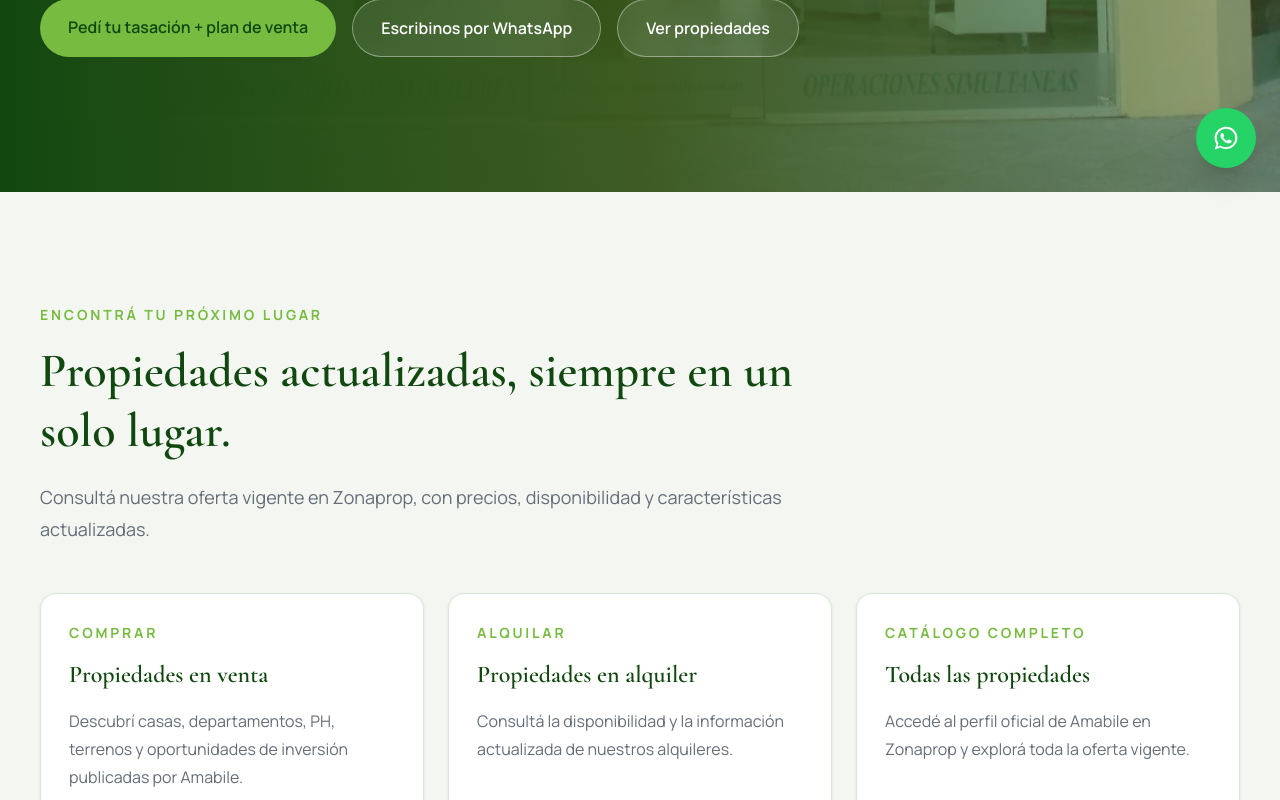
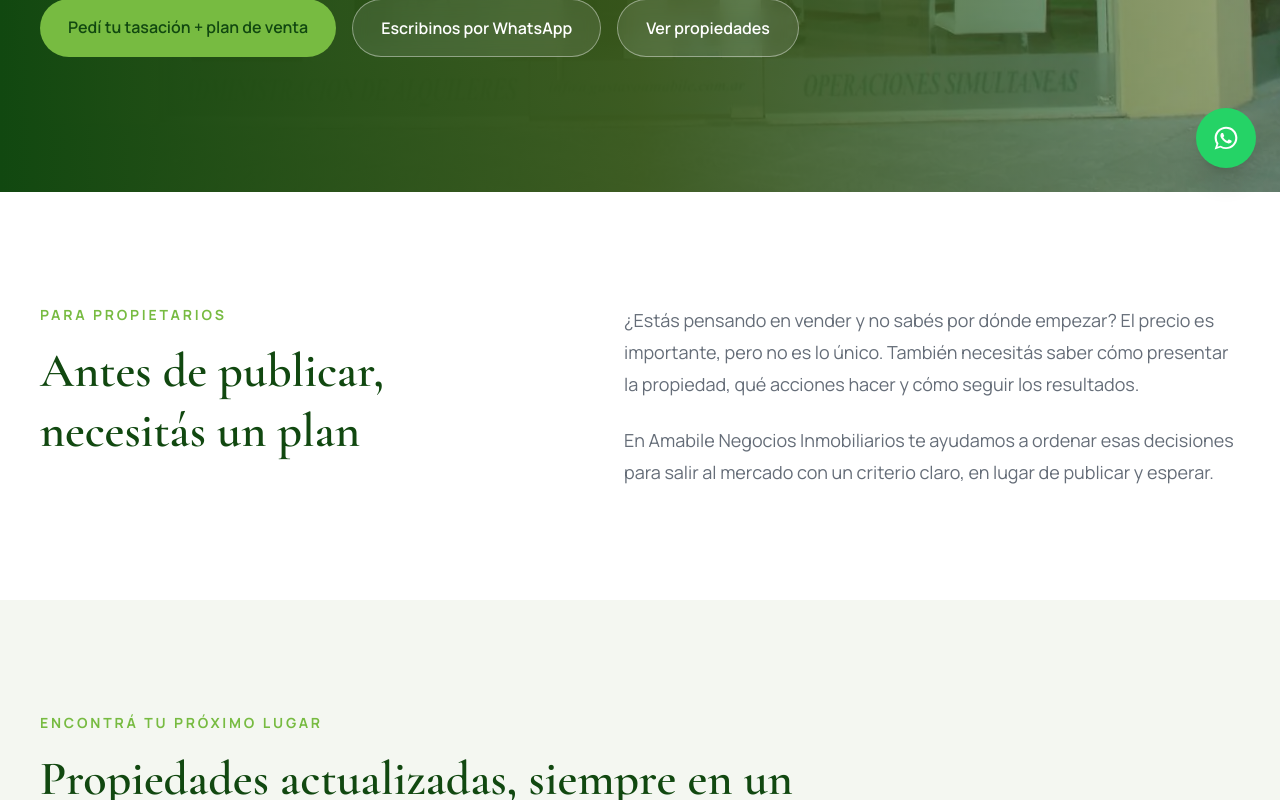
Before and after one commit to santimachuca/web-inmobiliaria-amabile, a Next.js app: page / in a window 1280 px wide. Shown: the part 608-1408 px from the top of the page. Built offline with nearby package versions, Linux system fonts and the light colour scheme.

Commit message:
Agrega bloque de plan de venta en inicio

```diff
--- a/src/app/page.tsx
+++ b/src/app/page.tsx
@@ -1,4 +1,5 @@
 import HeroSection from "@/components/home/HeroSection";
+import PlanIntroSection from "@/components/home/PlanIntroSection";
 import ProcessSection from "@/components/home/ProcessSection";
 import PropertyPortalSection from "@/components/home/PropertyPortalSection";
 import ServicesSection from "@/components/home/ServicesSection";
@@ -10,6 +11,7 @@ export default function Home() {
   return (
     <main>
       <HeroSection />
+      <PlanIntroSection />
       <PropertyPortalSection />
       <ServicesSection />
       <TrustSection />
--- /dev/null
+++ b/src/components/home/PlanIntroSection.tsx
@@ -0,0 +1,33 @@
+import ScrollReveal from "@/components/ui/ScrollReveal";
+
+export default function PlanIntroSection() {
+  return (
+    <section className="bg-white py-20 md:py-28">
+      <div className="container grid gap-8 lg:grid-cols-[0.9fr_1.1fr] lg:gap-20">
+        <ScrollReveal>
+          <p className="eyebrow">Para propietarios</p>
+          <h2 className="mt-4 text-4xl font-semibold leading-tight text-[var(--color-primary-dark)] md:text-5xl">
+            Antes de publicar, necesitás un plan
+          </h2>
+        </ScrollReveal>
+
+        <ScrollReveal
+          delay={0.12}
+          className="space-y-6 text-lg leading-8 text-[var(--color-muted)]"
+        >
+          <p>
+            ¿Estás pensando en vender y no sabés por dónde empezar? El precio
+            es importante, pero no es lo único. También necesitás saber cómo
+            presentar la propiedad, qué acciones hacer y cómo seguir los
+            resultados.
+          </p>
+          <p>
+            En Amabile Negocios Inmobiliarios te ayudamos a ordenar esas
+            decisiones para salir al mercado con un criterio claro, en lugar de
+            publicar y esperar.
+          </p>
+        </ScrollReveal>
+      </div>
+    </section>
+  );
+}
```
